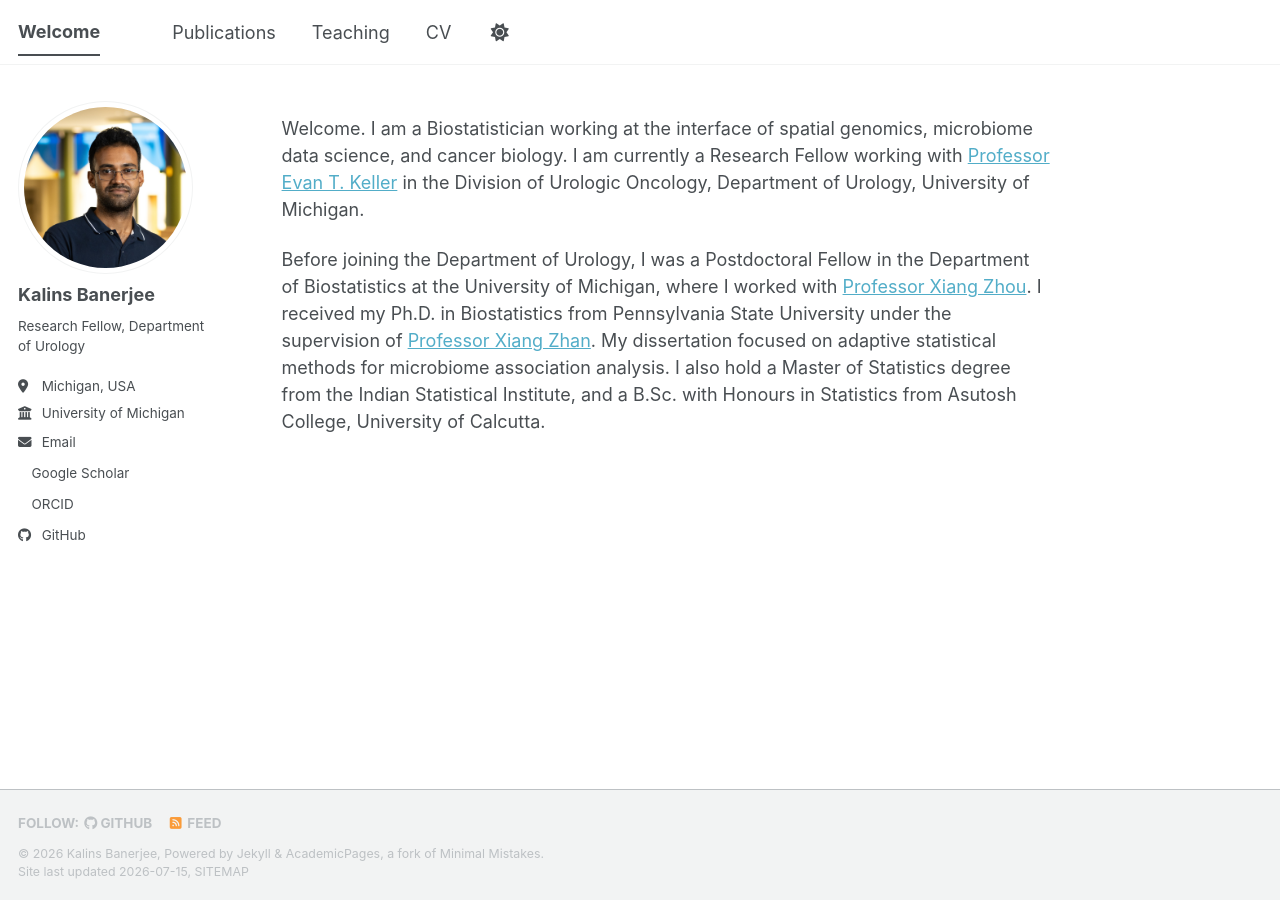
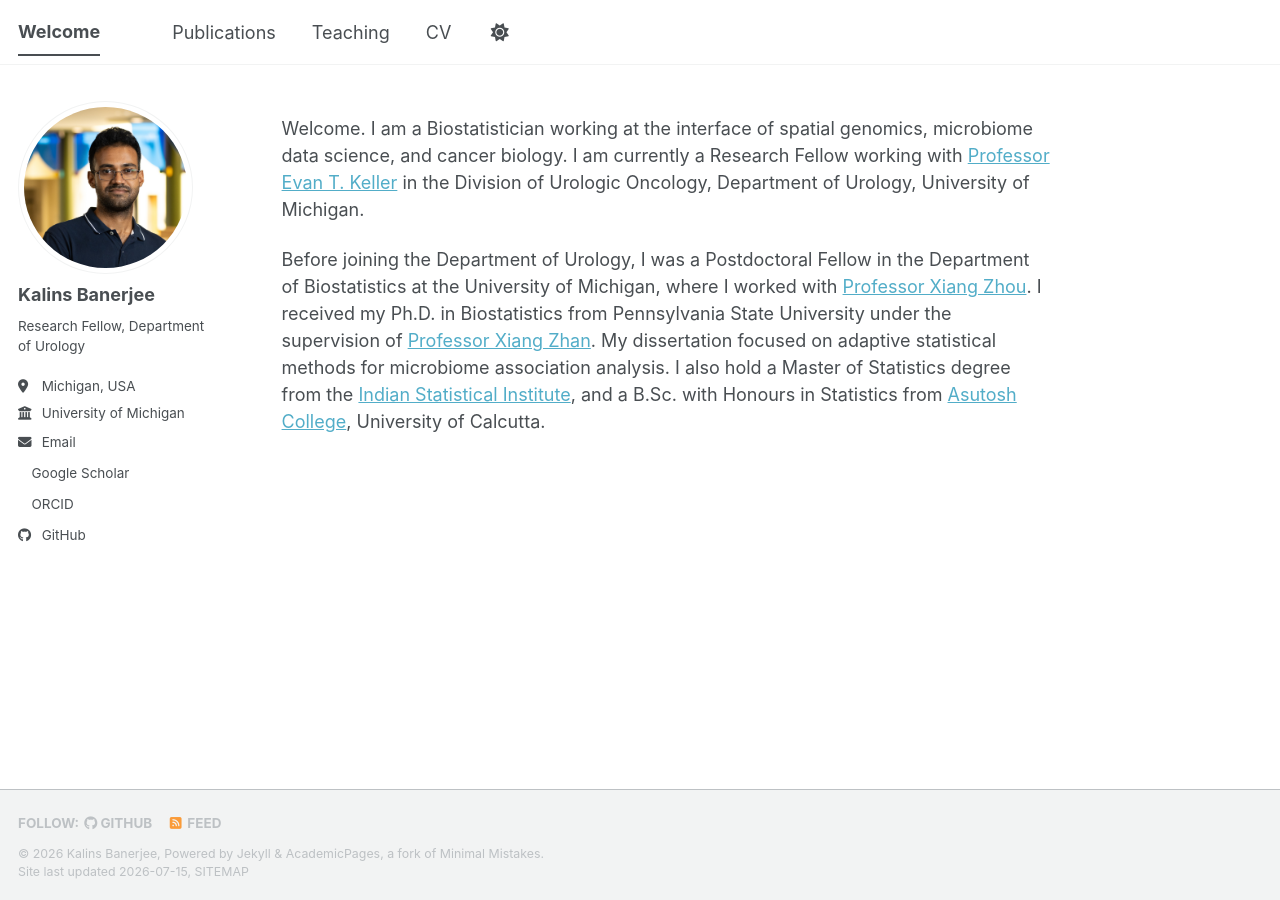
Before and after one commit to kzb193/kzb193.github.io, a Jekyll site: the page built from _pages/about.md, in a window 1280 px wide. Built offline with Jekyll 4.4.1, drawn with Linux system fonts in a browser that asks for light colours; a style sheet for code colours, icons or effects is not loaded; part of the change alters nothing that is shown.

```diff
--- a/_pages/about.md
+++ b/_pages/about.md
@@ -10,4 +10,4 @@ redirect_from:
 Welcome. I am a Biostatistician working at the interface of spatial genomics, microbiome data science, and cancer biology.
 I am currently a Research Fellow working with [Professor Evan T. Keller](https://medschool.umich.edu/profile/1464/evan-t-keller) in the Division of Urologic Oncology, Department of Urology, University of Michigan.
 
-Before joining the Department of Urology, I was a Postdoctoral Fellow in the Department of Biostatistics at the University of Michigan, where I worked with [Professor Xiang Zhou](https://xiangzhou.github.io/). I received my Ph.D. in Biostatistics from Pennsylvania State University under the supervision of [Professor Xiang Zhan](https://sites.google.com/view/zhangroup/home). My dissertation focused on adaptive statistical methods for microbiome association analysis. I also hold a Master of Statistics degree from the Indian Statistical Institute, and a B.Sc. with Honours in Statistics from Asutosh College, University of Calcutta.
+Before joining the Department of Urology, I was a Postdoctoral Fellow in the Department of Biostatistics at the University of Michigan, where I worked with [Professor Xiang Zhou](https://xiangzhou.github.io/). I received my Ph.D. in Biostatistics from Pennsylvania State University under the supervision of [Professor Xiang Zhan](https://sites.google.com/view/zhangroup/home). My dissertation focused on adaptive statistical methods for microbiome association analysis. I also hold a Master of Statistics degree from the [Indian Statistical Institute](https://www.isical.ac.in/index), and a B.Sc. with Honours in Statistics from [Asutosh College](https://asutoshcollege.in/new-web/), University of Calcutta.
```
